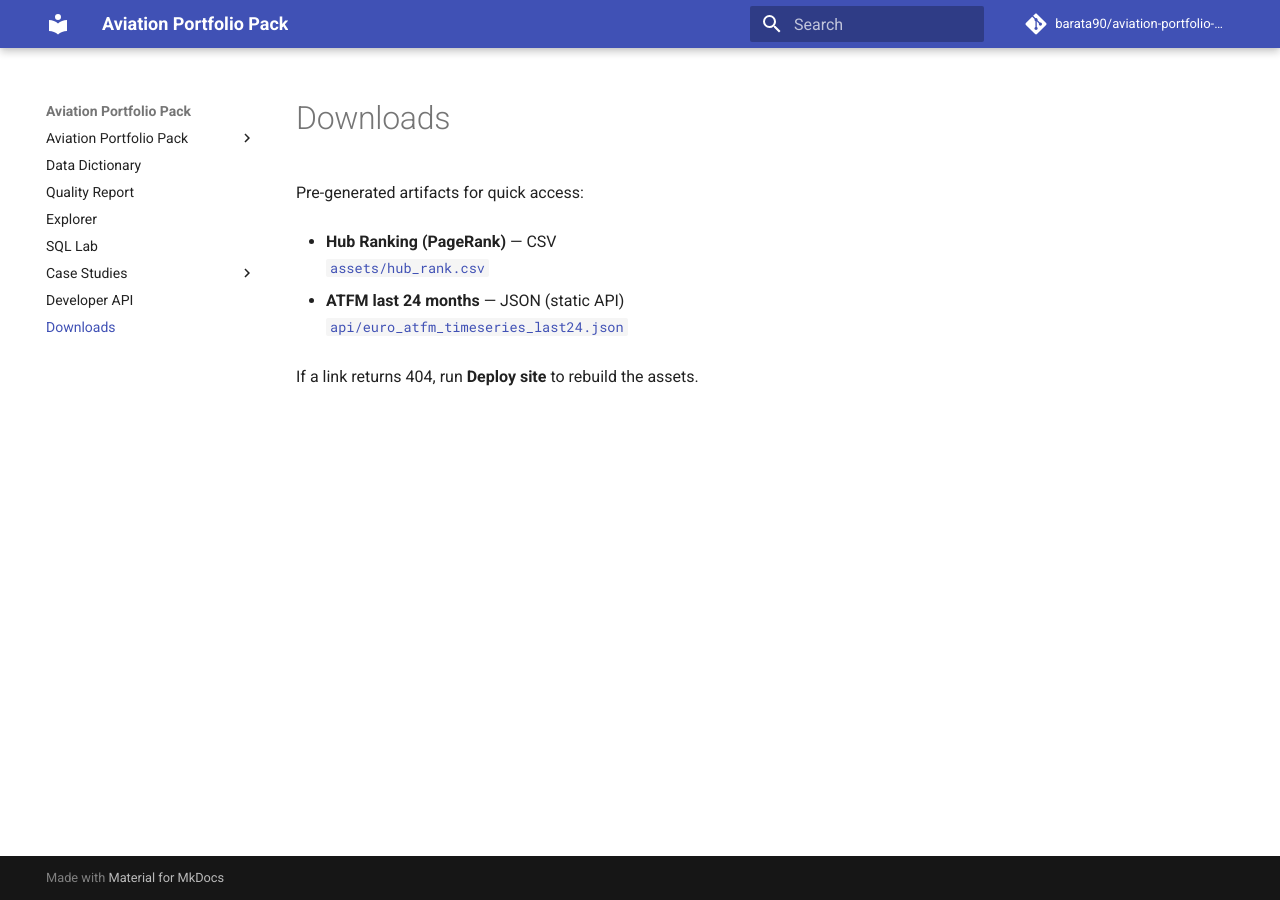
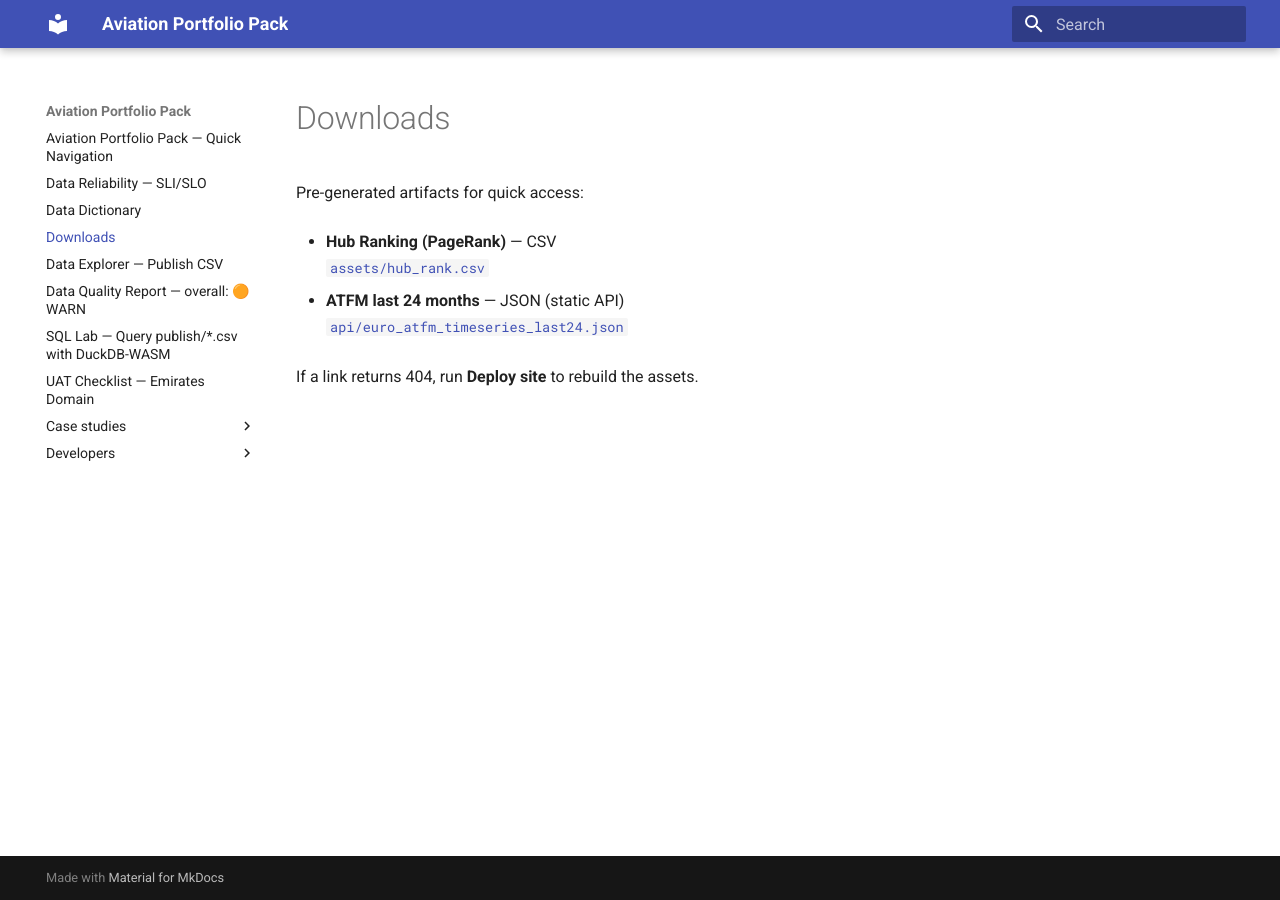
Before and after one commit to barata90/aviation-portfolio-pack, an MkDocs documentation site: the page built from docs/downloads.md, in a window 1280 px wide. Built offline with MkDocs 1.6.1 and Material for MkDocs 9.7.7, drawn with Linux system fonts in a browser that asks for light colours; comment, search, counter and statistics services are not loaded; some of the changed lines change nothing that is shown.

Commit message:
Update mkdocs.yml

```diff
--- a/mkdocs.yml
+++ b/mkdocs.yml
@@ -1,7 +1,6 @@
 site_name: Aviation Portfolio Pack
+site_description: Analytics & Engineering portfolio (Emirates Data Analytics Specialist)
 site_url: https://barata90.github.io/aviation-portfolio-pack/
-repo_url: https://github.com/barata90/aviation-portfolio-pack
-repo_name: barata90/aviation-portfolio-pack
 
 theme:
   name: material
@@ -9,49 +8,33 @@ theme:
   features:
     - navigation.instant
     - navigation.tracking
-    - toc.integrate
+    - navigation.indexes
     - content.code.copy
+    - content.action.edit
 
 plugins:
   - search
   - git-revision-date-localized:
-      fallback_to_build_date: true
-      type: date
-      enable_creation_date: false
-      locale: en
+      enable_creation_date: true
+      type: timeago
 
-extra_css:
-  - assets/styles.css
+# IMPORTANT: relative to docs_dir (no leading slash)
 extra_javascript:
-  - sw-register.js
+  - assets/site_hooks.js
 
 markdown_extensions:
   - admonition
-  - tables
+  - attr_list
+  - def_list
+  - footnotes
+  - md_in_html
   - toc:
       permalink: true
+  - pymdownx.details
+  - pymdownx.superfences
+  - pymdownx.tabbed:
+      alternate_style: true
+  - pymdownx.emoji
 
-nav:
-  - Aviation Portfolio Pack:
-      - Quick Navigation: index.md
-      - Datasets:
-          - Airport Degree: pages/airport_degree.md
-          - Dim Airport Clean: pages/dim_airport_clean.md
-          - Euro ATFM By Location: pages/euro_atfm_by_location.md
-          - Euro ATFM Timeseries: pages/euro_atfm_timeseries.md
-          - Route Counts: pages/route_counts.md
-          - Top OD Pairs: pages/top_od_pairs.md
-  - Data Dictionary: data_dictionary.md
-  - Quality Report: quality_report.md
-  - Explorer: explorer.md
-  - SQL Lab: sql_lab.md
-  - Case Studies:
-      - Emirates (Data Analytics Specialist): case_studies/emirates_data_analytics_specialist.md
-      - Visual Insights (Executive): case_studies/visual_insights.md
-      - Network Map: case_studies/network_map.md
-      - Route Flow (Sankey): case_studies/route_flow.md
-      - Scenario Simulator: case_studies/scenario_simulator.md
-      - Hub Ranking: case_studies/hub_rank.md
-  - Developer API: developers/api.md
-  - Downloads: downloads.md
-\n  - Ops Forecast & Incidents: case_studies/ops_forecast.md\n
+# Let MkDocs auto-generate nav from docs/ (keeps current structure)
+# nav:  # (intentionally omitted)
```
